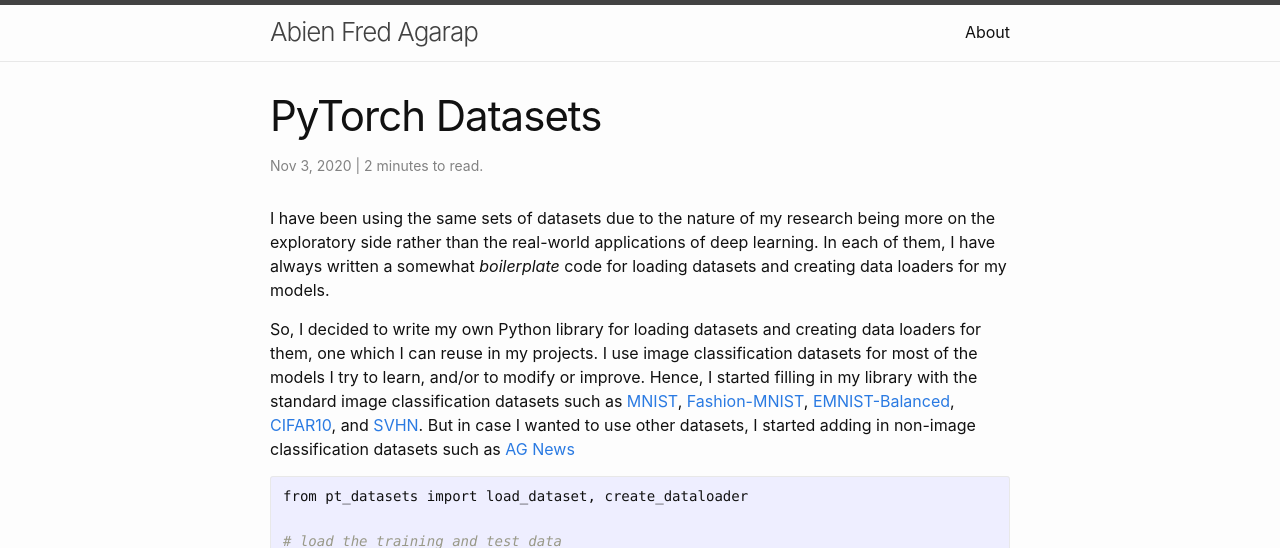
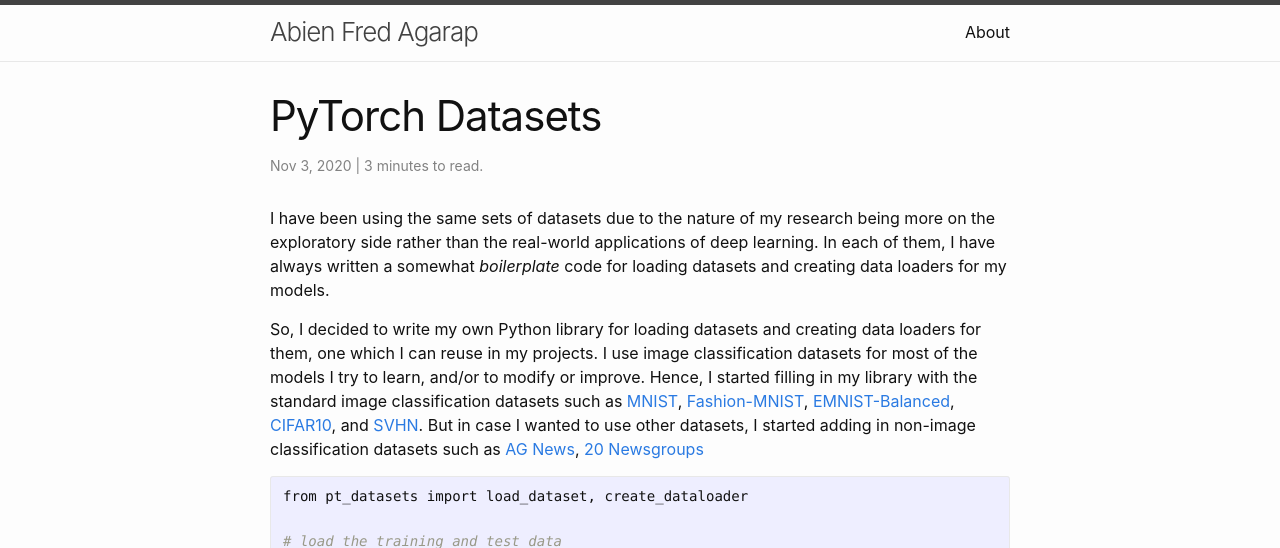
Before and after one commit to AFAgarap/AFAgarap.github.io, a Jekyll site: the page built from _posts/2020-11-03-pytorch-datasets.md, in a window 1280 px wide. Shown: the top 548 px of the page. Built offline with Jekyll 4.4.1, drawn with Linux system fonts in a browser that asks for light colours; comment, search, counter and statistics services are not loaded.

Commit message:
add link to 20 Newsgroups

```diff
--- a/_posts/2020-11-03-pytorch-datasets.md
+++ b/_posts/2020-11-03-pytorch-datasets.md
@@ -18,7 +18,7 @@ improve. Hence, I started filling in my library with the standard image
 classification datasets such as [MNIST](https://pytorch.org/docs/stable/torchvision/datasets.html#mnist), [Fashion-MNIST](https://pytorch.org/docs/stable/torchvision/datasets.html#fashion-mnist), [EMNIST-Balanced](https://pytorch.org/docs/stable/torchvision/datasets.html#emnist), [CIFAR10](https://pytorch.org/docs/stable/torchvision/datasets.html#cifar),
 and [SVHN](https://pytorch.org/docs/stable/torchvision/datasets.html#svhn). But
 in case I wanted to use other datasets, I started adding in non-image
-classification datasets such as [AG News](http://groups.di.unipi.it/~gulli/AG_corpus_of_news_articles.html)
+classification datasets such as [AG News](http://groups.di.unipi.it/~gulli/AG_corpus_of_news_articles.html), [20 Newsgroups](http://qwone.com/~jason/20Newsgroups/)
 
 {% highlight python %}
 from pt_datasets import load_dataset, create_dataloader
```
